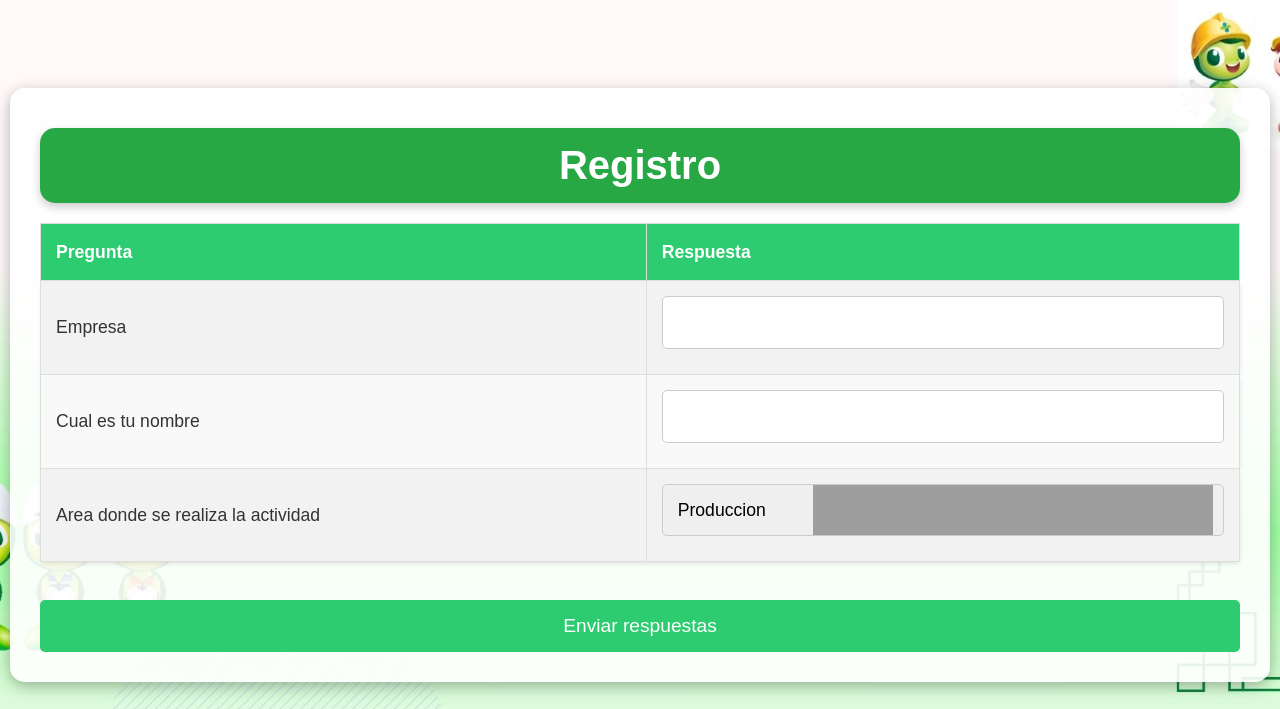
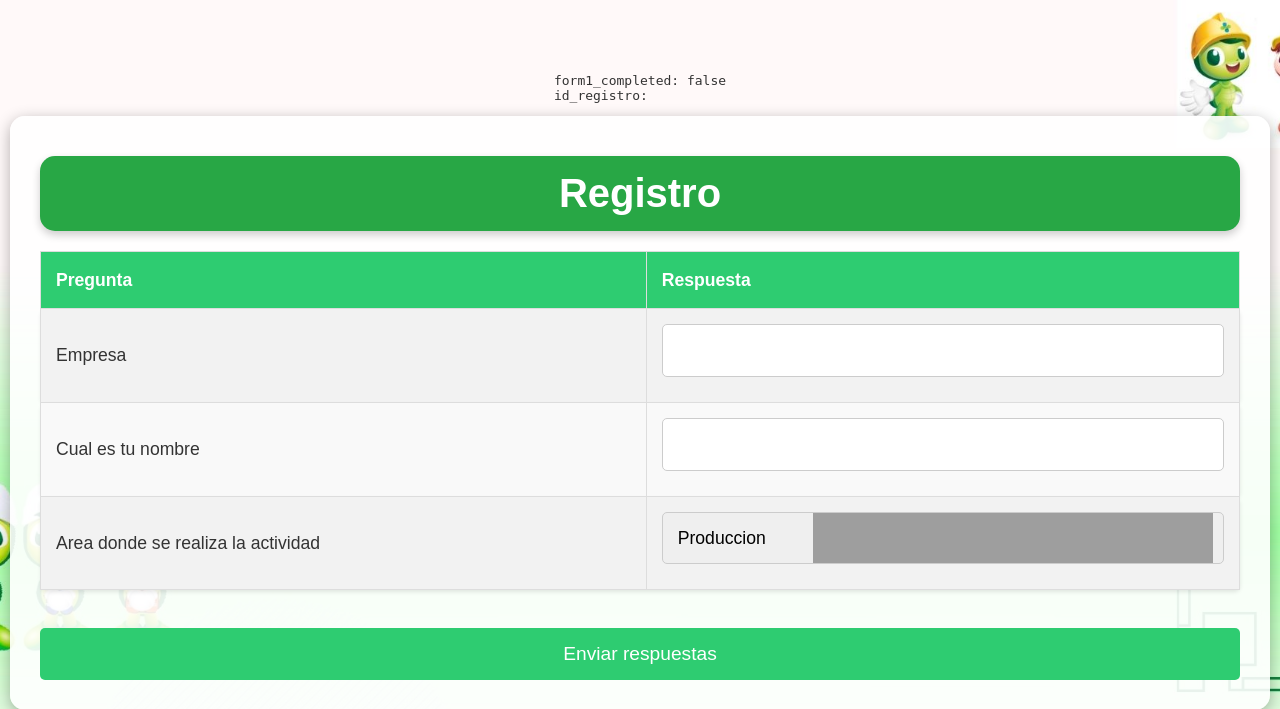
Before and after one commit to danycr17/exodia, a PHP site: page /form.php in a window 1280 px wide. Shown: the top 709 px of the page. Run offline with PHP 8.4, Linux system fonts and the light colour scheme; data comes from the database, SQL or seed files in the repository; grey boxes are pictures that could not be loaded.

Commit message:
modified:   form.php

```diff
--- a/form.php
+++ b/form.php
@@ -5,30 +5,26 @@
 session_start();
 
 // Asegúrate de que id_registro se establezca correctamente en la sesión
-if (!isset($_SESSION['id_registro'])) {
-    $_SESSION['id_registro'] = uniqid(); // Genera un ID único para la sesión
+if (isset($_SESSION['id_registro'])) {
+    $id_registro = $_SESSION['id_registro'];
+} else {
+    $id_registro = null; // O cualquier valor por defecto que prefieras
+    $_SESSION['id_registro'] = $id_registro;
 }
-$id_registro = $_SESSION['id_registro'];
 
-// Lógica para determinar si el primer formulario ha sido completado
+// Procesar el formulario cuando se envía
 if ($_SERVER['REQUEST_METHOD'] === 'POST') {
+    // Aquí puedes agregar la lógica para procesar las respuestas del formulario
+    // Por ejemplo, guardar las respuestas en la base de datos
+
+    // Después de procesar el formulario, actualiza $form1_completed
     if (isset($_POST['form_num']) && $_POST['form_num'] == 1) {
-        // Aquí puedes procesar los datos del primer formulario
-        // Actualiza la sesión para indicar que el primer formulario ha sido completado
         $_SESSION['form1_completed'] = true;
-        // Redirige al mismo script para evitar el resubido del formulario
-        header('Location: ' . $_SERVER['PHP_SELF']);
-        exit;
-    } elseif (isset($_POST['form_num']) && $_POST['form_num'] == 2) {
-        // Aquí puedes procesar los datos del segundo formulario
-        // Actualiza la sesión o realiza cualquier otra lógica necesaria
-        echo "Segundo formulario completado";
-        exit;
     }
 }
 
-// Determina si el primer formulario ha sido completado
-$form1_completed = isset($_SESSION['form1_completed']) && $_SESSION['form1_completed'] === true;
+// Aquí se debería definir $form1_completed basado en la sesión
+$form1_completed = isset($_SESSION['form1_completed']) ? $_SESSION['form1_completed'] : false;
 
 // Función para mostrar el formulario
 function formulario($conn, $id_encuesta, $id_registro, $contadorInicial, $titulo, $form_num) {
@@ -87,6 +83,14 @@
 </head>
 <body>
 
+<?php
+// Depuración: Verifica el estado de $form1_completed
+echo "<pre>";
+echo "form1_completed: " . ($form1_completed ? 'true' : 'false') . "\n";
+echo "id_registro: " . htmlspecialchars($id_registro) . "\n";
+echo "</pre>";
+?>
+
 <?php if (!$form1_completed): ?>
 <!-- Formulario para Encuesta Principal -->
 <form id="encuesta_form_principal" action="" method="POST">
@@ -99,11 +103,10 @@
 <!-- Formulario para Encuesta Secundaria -->
 <form id="encuesta_form_secundaria" action="" method="POST">
     <input type="hidden" name="id_registro" value="<?php echo htmlspecialchars($id_registro); ?>">
-    <input type="hidden" name="form_num" value="2">
     <?php
     formulario($conn, 5, $id_registro, 0, 'Encuesta Secundaria', 2);
     ?>
-    <br><input type="submit" value="Enviar respuestas" id="submit_encuesta_secundaria">
+    <br><input type="submit" value="Enviar respuestas" id="submit_encuesta">
 </form>
 <?php endif; ?>
 
```
